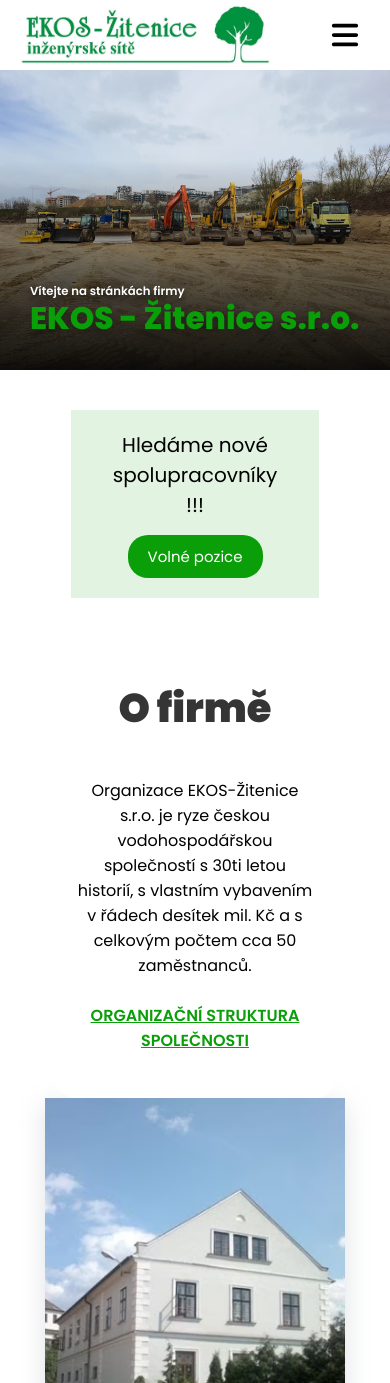
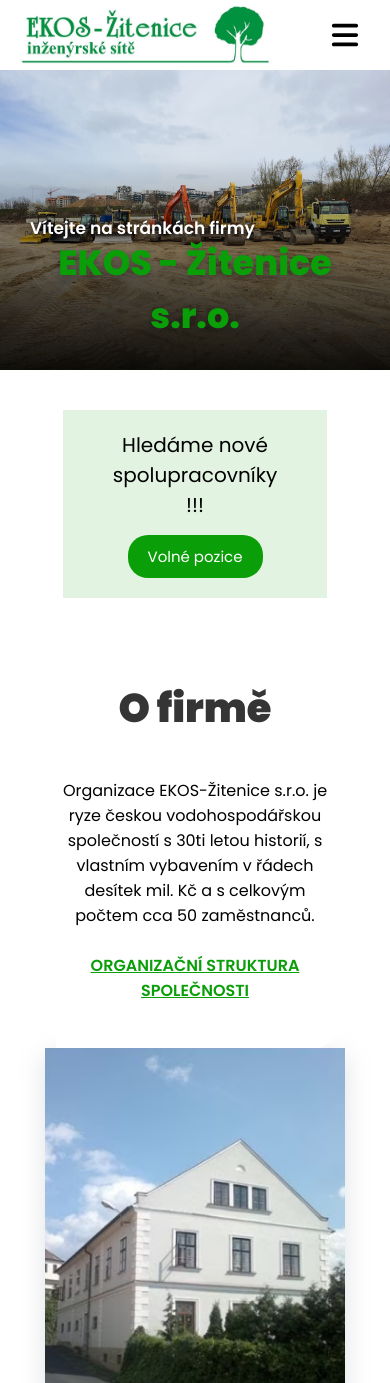
Before and after one commit to suchomelova-dana/ekos-zitenice, a Vue app: page /contacts in a window 390 px wide. Shown: the top 1383 px of the page. Built offline with nearby package versions, Linux system fonts and the light colour scheme.

Commit message:
responsive fixes

```diff
--- a/src/components/ConstructionItem.vue
+++ b/src/components/ConstructionItem.vue
@@ -118,6 +118,10 @@
     width: 100%;
   }
 
+  .itemTextArea{
+    width: 100%;
+  }
+
 }
 
 /* Tablets */
--- a/src/components/EquipmentItem.vue
+++ b/src/components/EquipmentItem.vue
@@ -121,6 +121,7 @@
 @media only screen and (max-width: 672px) {
   .itemArea .itemImage{
     width: 100%;
+    height: 250px;
   }
   .itemArea .text{
     width: 100%;
--- a/src/components/HeadingBanner.vue
+++ b/src/components/HeadingBanner.vue
@@ -38,4 +38,24 @@
       transform: translateX(0);
     }
   }
+
+  @media only screen and (max-width: 672px) {
+    .headingArea h1{
+      font-size: 40px;
+    }
+    .headingArea{
+      justify-content: center;
+    }
+  }
+
+  /* Tablets */
+  @media only screen and (min-width: 673px) and (max-width: 990px) {
+
+  }
+
+
+  /* Laptops */
+  @media only screen and (min-width: 991px) {
+
+  }
 </style>
--- a/src/components/ScrollArrow.vue
+++ b/src/components/ScrollArrow.vue
@@ -36,15 +36,20 @@
   z-index: 80;
 }
 
-.btn:hover{
-  cursor: pointer;
-  transform: scale(1.1);
-  transition: 0.1s ease-in-out;
-  background-color: #076D06;
-}
+
 
 .icon{
   height: 30px;
   width: 30px;
 }
+
+/* Laptops */
+@media only screen and (min-width: 991px) {
+  .btn:hover{
+    cursor: pointer;
+    transform: scale(1.1);
+    transition: 0.1s ease-in-out;
+    background-color: #076D06;
+  }
+}
 </style>
--- a/src/views/HomePage.vue
+++ b/src/views/HomePage.vue
@@ -395,13 +395,13 @@
     }
 
     .headingArea h2{
-      font-size: 3vw;
+      font-size: 17px;
       padding-left: 0;
       /*background-color: orange;*/
     }
 
     .headingArea h1{
-      font-size: 8vw;
+      font-size: 35px;
       font-weight: 800;
       /*background-color: purple;*/
     }
@@ -409,7 +409,7 @@
     .hiringBox{
       flex-direction: column;
       gap: 15px;
-      width: 80%;
+      width: 85%;
     }
 
     .oFirmeContent{
@@ -418,8 +418,7 @@
 
     .oFirmeContent .box{
       width: 90%;
-      border-radius: 20px;
-      padding: 40px 20px;
+      padding: 40px 0;
       box-shadow: none;
     }
 
@@ -475,7 +474,7 @@
 
     .paragraphArea .paragraphs .par{
 
-      width: 85%;
+      width: 90%;
     }
 
     .paragraphArea .imageArea{
--- a/src/views/MachineRentalPage.vue
+++ b/src/views/MachineRentalPage.vue
@@ -112,6 +112,10 @@
 
   .box{
     width: 100%;
+    padding: 30px 30px;
+  }
+  .box .image{
+    height: 150px;
   }
 }
 
```
